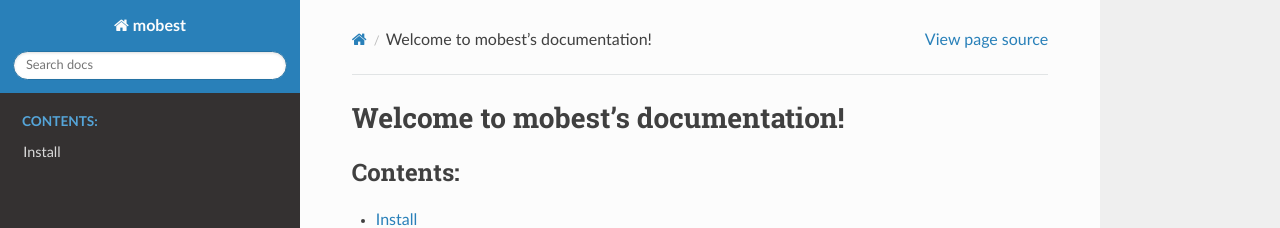
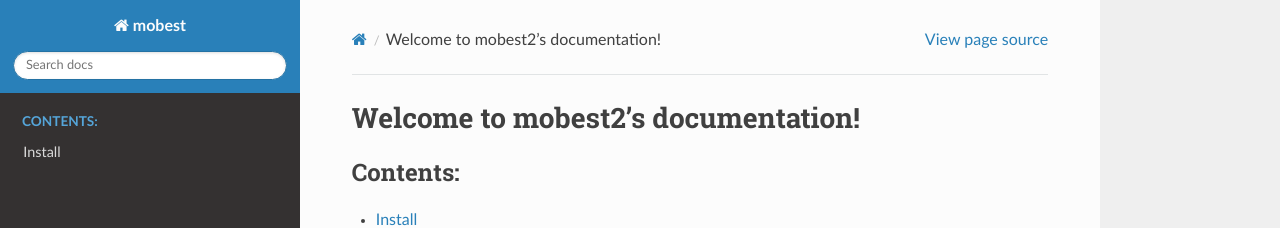
Before and after one commit to nevrome/mobest, a Sphinx documentation site: the page built from docs/index.rst, in a window 1280 px wide. Shown: the top 228 px of the page. Built offline with Sphinx 7.4.7 and the Read the Docs theme 2.0.0, drawn with Linux system fonts in a browser that asks for light colours.

Commit message:
experimenting with sphinx

```diff
--- a/docs/conf.py
+++ b/docs/conf.py
@@ -18,10 +18,9 @@ extensions = ['myst_parser','sphinx_rtd_theme','sphinx_multiversion']
 templates_path = ['_templates']
 exclude_patterns = ['_build', 'Thumbs.db', '.DS_Store']
 
-
+exclude_patterns = ['README.md']
 
 # -- Options for HTML output -------------------------------------------------
 # https://www.sphinx-doc.org/en/master/usage/configuration.html#options-for-html-output
 
 html_theme = 'sphinx_rtd_theme'
-html_static_path = ['_static']
--- a/docs/index.rst
+++ b/docs/index.rst
@@ -2,7 +2,7 @@
    You can adapt this file completely to your liking, but it should at least
    contain the root `toctree` directive.
 
-Welcome to mobest's documentation!
+Welcome to mobest2's documentation!
 ==================================
 
 .. toctree::
```
Also changed, not shown: docs/install.md (+3 -0 lines).
